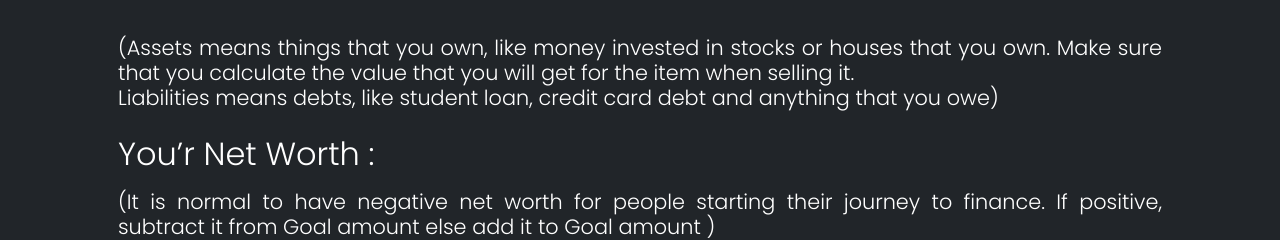
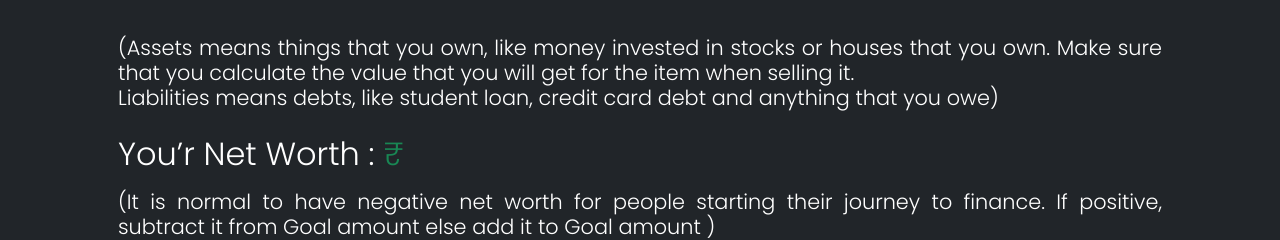
Before and after one commit to yashbrid03/365finance, a Vue app: page /future-planning in a window 1280 px wide. Shown: the part 1030-1270 px from the top of the page. Built offline with nearby package versions, Linux system fonts and the light colour scheme.

Commit message:
string formatting

```diff
--- a/src/components/Form.vue
+++ b/src/components/Form.vue
@@ -85,7 +85,7 @@
                 (Assets means things that you own, like money invested in stocks or houses that you own. Make sure that you calculate the value that you will get for the item when selling it.<br>
                 Liabilities means debts, like student loan, credit card debt and anything that you owe)
             </h6>
-            <h1 class="display-6 pt-3" >You’r Net Worth : <b class="text-success" v-if="netWorth > 0" >{{netWorth}} &#8377;</b> <b class="text-danger" v-if="netWorth < 0" >{{netWorth}} &#8377;</b> </h1>
+            <h1 class="display-6 pt-3" >You’r Net Worth : <b class="text-success" v-if="netWorth >= 0" >{{netWorth.toLocaleString()}} &#8377;</b> <b class="text-danger" v-if="netWorth < 0" >{{netWorth.toLocaleString()}} &#8377;</b> </h1>
         </div>
         <div class="pt-2">
             <h6 class="display-5 text-justify"><b>(It is normal to have negative net worth for people starting their journey to finance.
@@ -95,7 +95,7 @@
         <!-- Get Investment Plan -->
         <h1 class="heading pt-5"><b>Get Investment Plan</b> </h1>
         <div class="pt-3">
-            <h1 class="display-6">Goal Amount in today's value : &#8377; {{todayValue}}</h1>
+            <h1 class="display-6">Goal Amount in today's value : &#8377; {{todayValue.toLocaleString()}}</h1>
 
         </div>
         <form class="row g-3 pt-4 h5" @submit.prevent="getPlan">
```
